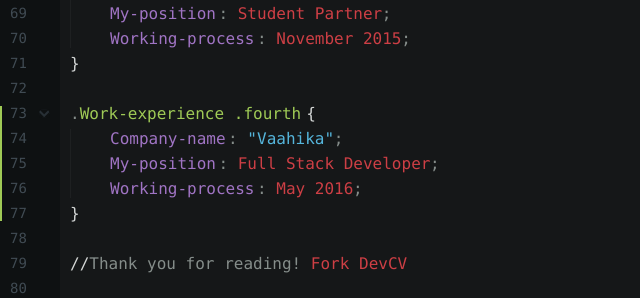
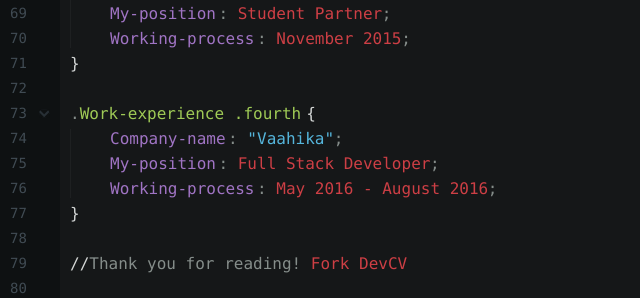
Before and after one commit to codenirvana/codenirvana.github.io, a Jekyll site: the page index.html, which Jekyll copies as it is, in a window 1280 px wide. Shown: the part 1699-1997 px from the top of the page, without its empty margins (0-640 px from the left). Built offline with Jekyll 4.4.1, drawn with Linux system fonts in a browser that asks for light colours.

Commit message:
work updated

```diff
--- a/index.html
+++ b/index.html
@@ -323,7 +323,7 @@
                 </span>
             </span>
         </section>
-        <section class="code gutter-new">
+        <section class="code">
             <h3 class="code-selection">Work-experience .fourth</h3>
             <span itemprop="memberOf" itemscope itemtype="http://schema.org/Organization" class="code-content">
                 <span class="code-line value-content">
@@ -340,7 +340,7 @@
                     <span class="code-line">
                         <span class="code-attr">Working-process</span>
                         <span itemprop="startDate" class="code-value">
-                            May 2016
+                            May 2016 - August 2016
                         </span>
                     </span>
                 </span>
```
